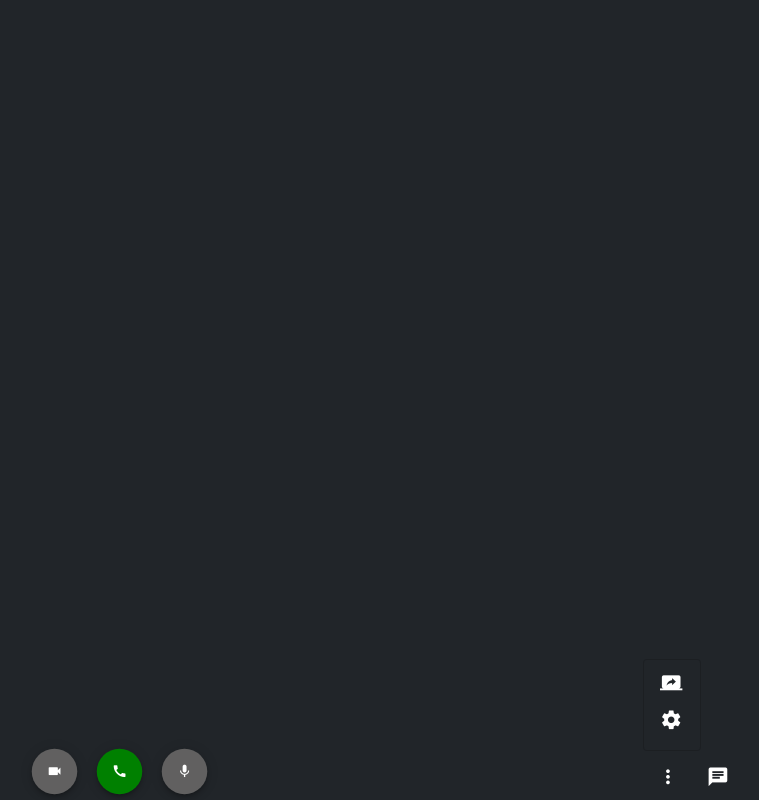
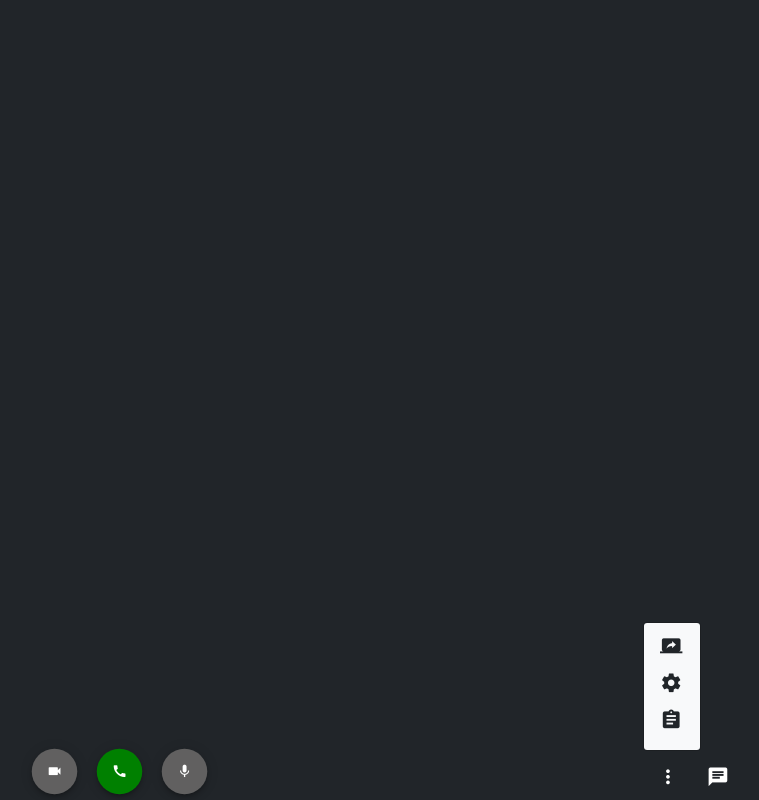
Before and after one commit to adityadahal/Video-Chat, an Angular app: page / in a window 1280 px wide. Both pictures are taken after a click on the button "more_vert". Shown: the whole page, without its empty margins (521-1280 px from the left). Built offline with nearby package versions, Linux system fonts and the light colour scheme.

Commit message:
New function added for Forms (right side panel : Message Box)

```diff
--- a/src/app/pages/room/base.ts
+++ b/src/app/pages/room/base.ts
@@ -143,6 +143,12 @@ export class Base extends Settings {
       this.chatTooltip = 'Show chat';
       this.rightPaneExpanded = false;
     }
+    this.chatTabClicked = !this.chatTabClicked;
+  }
+
+  toggleForm() {
+    this.rightPaneExpanded = !this.rightPaneExpanded;
+    this.rightPanelFormExpanded = !this.rightPanelFormExpanded;
   }
 
   /**
--- a/src/app/pages/room/room.component.html
+++ b/src/app/pages/room/room.component.html
@@ -131,8 +131,16 @@
       </section>
     </div>
 
+    <!-- <div [class]="(rightPanelFormExpanded ? 'expanded' : 'collapsed') + ' col right-panel'">
+      <aside style="background-color: white;">
+
+
+      </aside>
+
+    </div> -->
+
     <div [class]="(rightPaneExpanded ? 'expanded' : 'collapsed') + ' col right-panel'">
-      <aside style="background-color: white;">
+      <aside *ngIf="chatTabClicked" style="background-color: white;">
         <ul ngbNav #nav="ngbNav" class="nav-tabs">
           <li ngbNavItem>
             <a (click)="onChatTabClick()" class="first position-relative text-center" placement="bottom"
@@ -161,21 +169,6 @@
                         </div>
                       </div>
                     </div>
-
-
-
-
-
-
-
-                    <!-- <div *ngFor="let msg of chatMessages" class="toast-body text-message  text-black">
-                      <strong class="me-auto toast-header">{{msg.name}}</strong>
-                      <small class="toast-body  text-message  text-black"> {{msg.message }}</small>
-
-
-                    </div> -->
-
-
                   </div>
                   <footer class="user-message-area" style="padding: 6px 14px 14px 6px;">
 
@@ -263,6 +256,47 @@
         </ul>
         <div [ngbNavOutlet]="nav"></div>
       </aside>
+
+      <aside *ngIf="rightPanelFormExpanded" style="background-color: white;">
+        <ng-template ngbNavContent>
+          <form [formGroup]="chatForm" novalidate>
+            <div class="form-group">
+              <div id="messageBox">
+                <p class="text-white">Hello</p>
+
+                <div class="toast-container">
+                  <div *ngFor="let msg of chatMessages" class="toast show" role="alert" aria-live="assertive"
+                    aria-atomic="true">
+                    <div [class]="(msg.local ? 'bg-primary text-white' : 'bg-info text-white')   + '  toast-header'">
+                      <strong class="me-auto">{{msg.name}}</strong>
+                      <small class="text-muted">{{msg.time}}</small>
+                    </div>
+                    <div *ngFor="let msg of chatMessages" class="toast-body text-message bg-light text-black">
+                      {{msg.message }}
+                    </div>
+                  </div>
+                </div>
+              </div>
+              <footer class="user-message-area" style="padding: 6px 14px 14px 6px;">
+
+                <div class="input-group">
+                  <div class="input-group-addon">
+                    <mat-icon class="blue-icon ml-auto " (click)="sendMessage(chatForm.value)"
+                      style="cursor: pointer; padding-top:10px ;">send
+                    </mat-icon>
+                  </div>
+                  <input (keydown)='onChatKeyDown($event, chatForm.value)' rows="5" class="form-control"
+                    aria-label="chat area" formControlName="chat">
+                </div>
+
+
+              </footer>
+            </div>
+          </form>
+        </ng-template>
+        <!-- <div [ngbNavOutlet]="nav"></div> -->
+
+      </aside>
     </div>
   </div>
   <footer id="roomFooter" class="fixed-bottom bg-dark bg-gradient">
@@ -306,13 +340,17 @@
               <mat-icon class="white-icon">more_vert</mat-icon>
 
             </button>
-            <div class="dropdown-menu bg-dark" style="text-decoration: none !important;">
+            <div class="dropdown-menu bg-light" style="text-decoration: none !important;">
               <button class="dropdown-item" (click)="onShare()">
-                <mat-icon class="white-icon">screen_share</mat-icon>
+                <mat-icon class="">screen_share</mat-icon>
               </button>
               <button class="dropdown-item" (click)="onShare()">
-                <mat-icon class="white-icon">settings</mat-icon>
+                <mat-icon class="">settings</mat-icon>
               </button>
+              <button class="dropdown-item" (click)="toggleForm()">
+                <mat-icon class="">assignment</mat-icon>
+              </button>
+
 
 
               <!-- <li><a class="dropdown-item" href="#">Something else here</a></li> -->
--- a/src/app/pages/room/settings.ts
+++ b/src/app/pages/room/settings.ts
@@ -107,6 +107,8 @@ export class Settings {
   img: string = AppConfig.settings.imgPath;
   leftPaneExpanded = true;
   rightPaneExpanded = false;
+  chatTabClicked = false;
+  rightPanelFormExpanded = false;
   expandIcon = true;
   sideBarFormLabels = [
     'Host',
```
